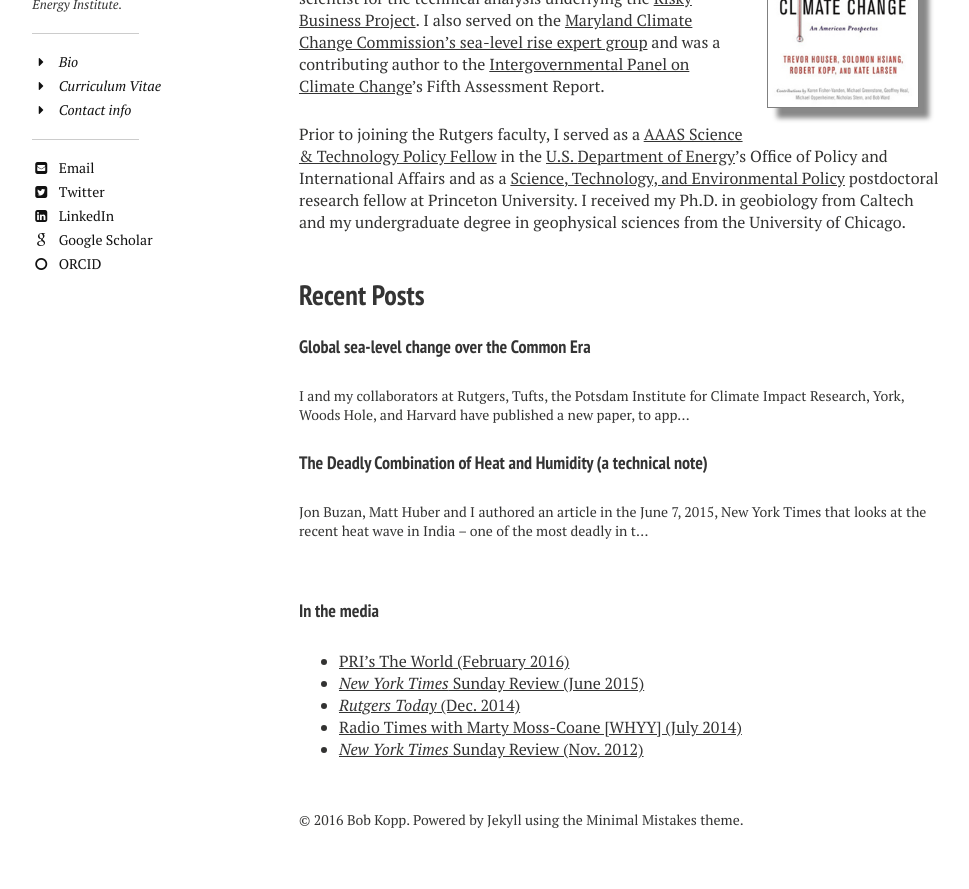
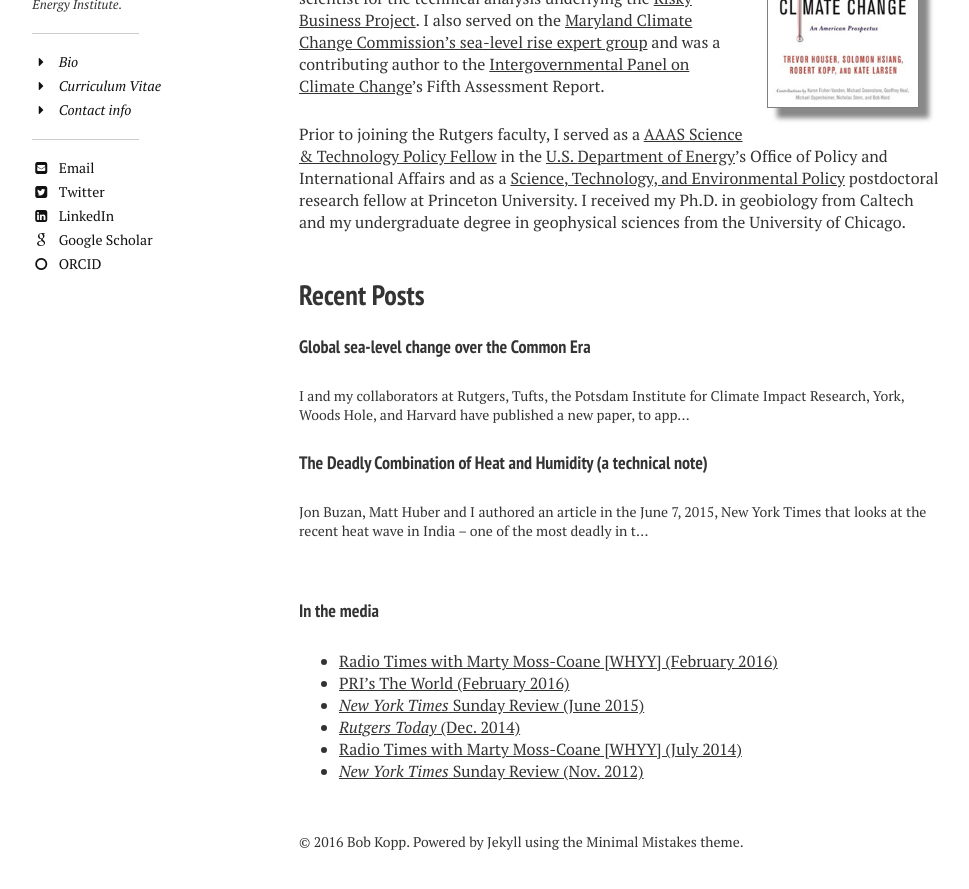
Before and after one commit to mrke/bobkopp.github.io, a Jekyll site: the page built from index.md, in a window 1280 px wide and 900 px high, scrolled down 1388 px. Shown: the top 889 px of the window, without its empty margins (21-990 px from the left). Built offline with Jekyll 4.4.1, drawn with Linux system fonts in a browser that asks for light colours; nearby versions of some CDN libraries.

Commit message:
RadioTimes

```diff
--- a/index.md
+++ b/index.md
@@ -37,7 +37,8 @@ Prior to joining the Rutgers faculty, I served as a [AAAS Science & Technology P
 
 #### [In the media](http://www.google.com/search?hl=en&gl=us&tbm=nws&q="Robert+Kopp"+OR+"Bob+Kopp"+Rutgers)
 
-* [PRI's The World (February 2016)](http://goo.gl/RuhXl3)
+* [Radio Times with Marty Moss-Coane [WHYY] (February 2016)](http://goo.gl/zWLUsW)
+*  [PRI's The World (February 2016)](http://goo.gl/RuhXl3)
 * [_New York Times_ Sunday Review (June 2015)](http://nyti.ms/1JyXkk7)
 * [_Rutgers Today_ (Dec. 2014)](http://news.rutgers.edu/feature/earth-scientists-urgent-mission-takes-shape-rutgers/20141217)
 * [Radio Times with Marty Moss-Coane [WHYY] (July 2014)](http://goo.gl/DfPnc9)
```
Also changed, not shown: presentations/index.md (+2 -0 lines).
